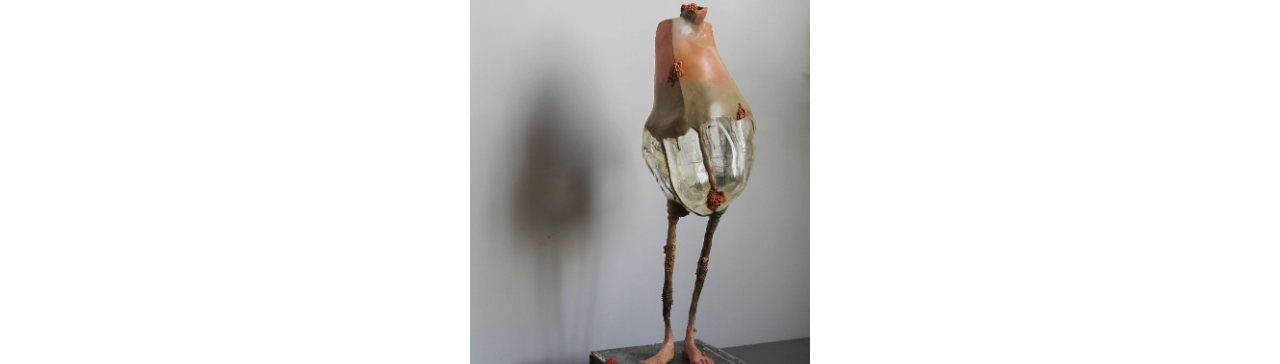
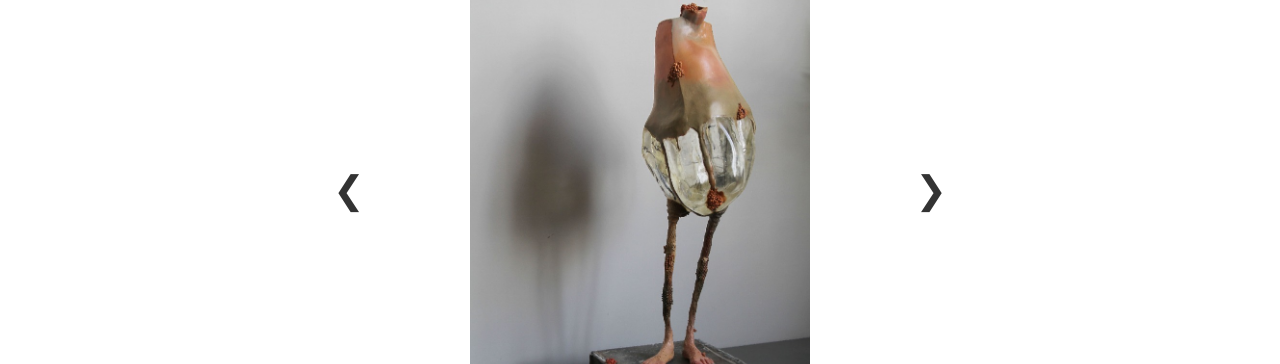
Before and after one commit to shivanasiri/shivanasiri.github.io, a Jekyll site: the page built from work/industrial-heritage/index.md, in a window 1280 px wide. Shown: the part 367-731 px from the top of the page. Built offline with Jekyll 4.4.1, drawn with Linux system fonts in a browser that asks for light colours.

Commit message:
Update site.css

```diff
--- a/assets/css/site.css
+++ b/assets/css/site.css
@@ -700,8 +700,8 @@
   padding: 8px;
 }
 
-.gallery-nav.prev { left: -40px; }
-.gallery-nav.next { right: -40px; }
+.gallery-nav.prev { left: 10px; }
+.gallery-nav.next { right: 10px; }
 
 /* --- THUMBNAILS --- */
 .thumbnails {
```
